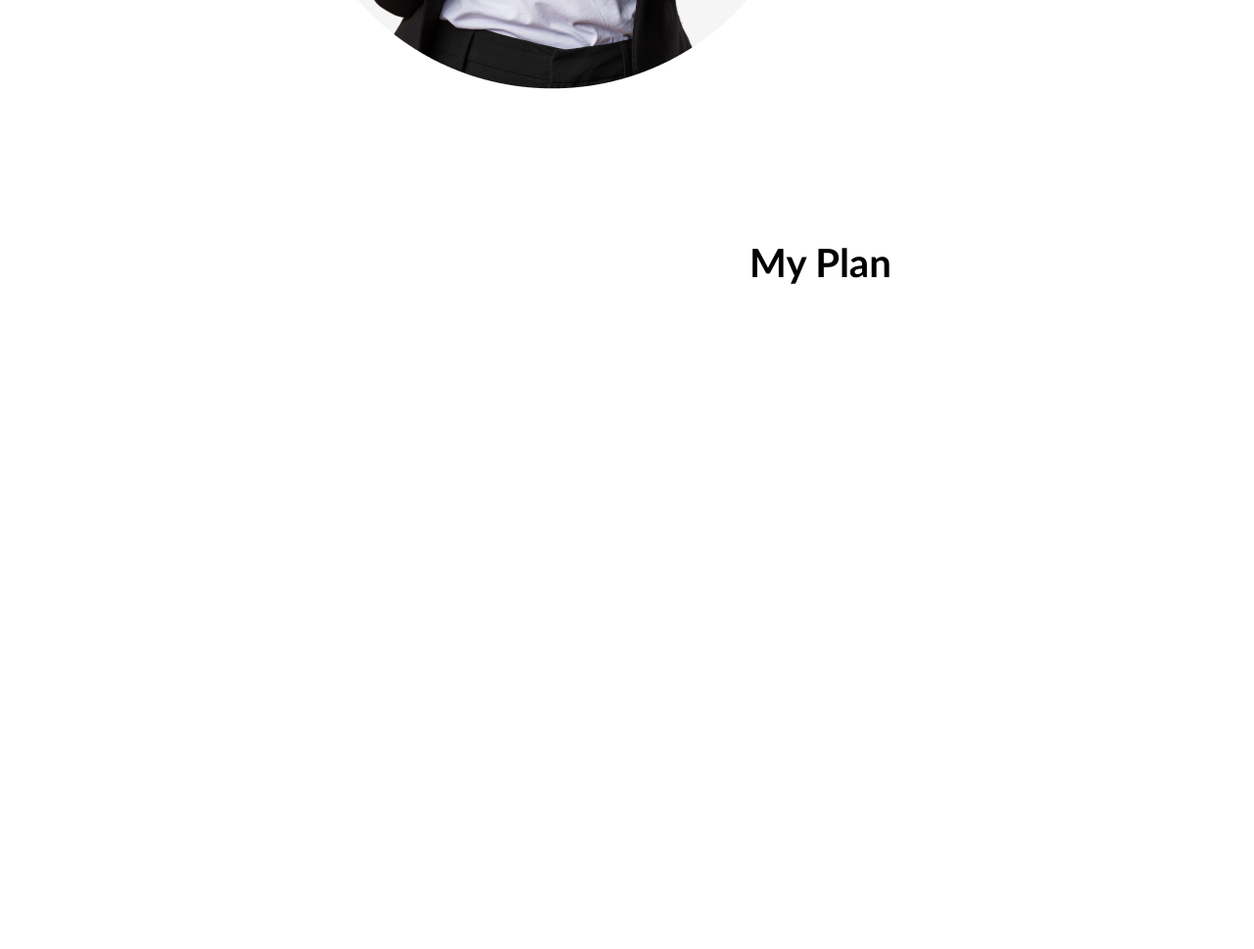
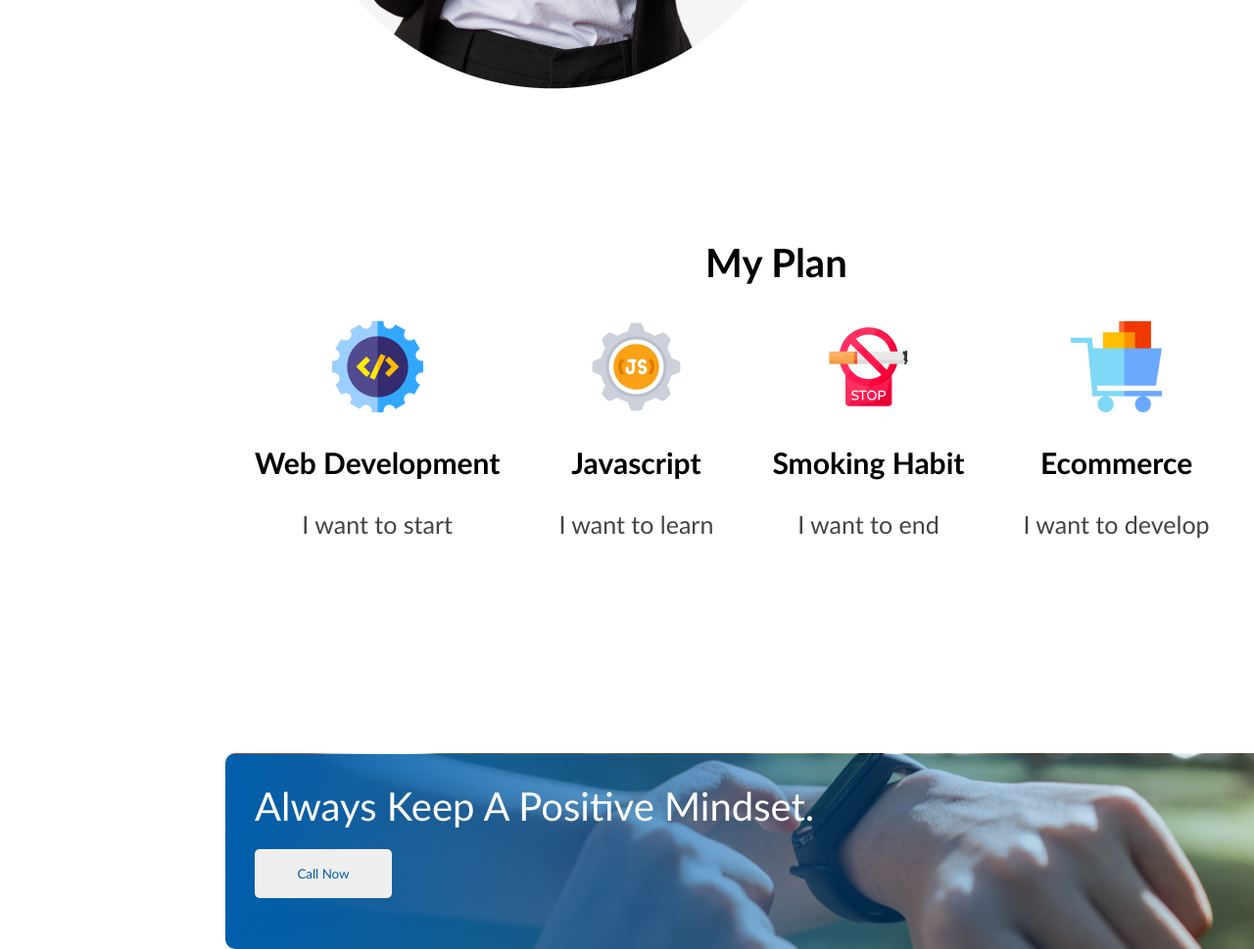
Before and after one commit to farhanthegreat/first-assignment, a plain HTML site: page index.html in a window 1280 px wide. Shown: the part 1581-2550 px from the top of the page at 98% size. Before the commit the page ends 1873 px from the top, so only its background shows below. Drawn offline with Linux system fonts and the light colour scheme.

Commit message:
more main added

```diff
--- a/index.html
+++ b/index.html
@@ -43,10 +43,49 @@
                 </div>
 
             </section>
+
             <!-- plan part -->
-            <h2 style="position: absolute; width: 179px; height: 47px; left: 765px; top: 1792px; font-size: 40px; font-weight: 700px;">My Plan</h2>
+
+            <h2 style="position: absolute; width: 179px; height: 47px; left: 720px; top: 1792px; font-size: 40px; font-weight: 700px; margin-bottom: 50px;">My Plan</h2>
+        </section>
+
+        <section class="plans">
+            <div class="plans-element">
+                <img src="images/icons/web.png" alt="">
+                <p class="plan-title">Web Development</p>
+                <p class="plan-description">I want to start</p>
+            </div>
+            <div class="plans-element">
+                <img src="images/icons/js.png" alt="">
+                <p class="plan-title">Javascript</p>
+                <p class="plan-description">I want to learn</p>
+            </div>
+            <div class="plans-element">
+                <img src="images/icons/smoke.png" alt="">
+                <p class="plan-title">Smoking Habit</p>
+                <p class="plan-description">I want to end</p>
+            </div>
+            <div class="plans-element">
+                <img src="images/icons/ecom.png" alt="">
+                <p class="plan-title">Ecommerce</p>
+                <p class="plan-description">I want to develop</p>
+            </div>
+        </section>
+
+        <!-- image-part -->
+
+        <section class="img-bg">
+            <p class="image-text">Always Keep A Positive Mindset.</p>
+            <button class="image-button" type="submit">Call Now</button>
         </section>
 
     </main>
+
+    <!-- footer  -->
+
+
+    <footer>
+
+    </footer>
 </body>
 </html>
--- a/styles/assignment.css
+++ b/styles/assignment.css
@@ -89,3 +89,62 @@ main .list-align {
     list-style-type: none;
     color: #444343;
 }
+
+/* plan styles */
+.plans {
+    display: flex;
+    position: absolute;
+    width: 1141px;
+    height: 202.96px;
+    left: 230px;
+    top: 1889px;
+}
+.plans .plans-element {
+    text-align: center;
+    margin: 20px 30px;
+}
+.plans div .plan-title {
+    text-align: center;
+    font-weight: 700;
+    font-size: 30px;
+}
+.plan-description {
+    text-align: center;
+    font-weight: 500;
+    font-size: 25px;
+    color:#444343;
+}
+
+/* image style */
+
+.img-bg {
+    background-image:url('../images/gradient1.png'), url('../images/watch.png');
+    background-repeat:no-repeat, no-repeat;
+    background-position: top, left;
+    margin: 130px 230px 130px 0px;
+    position: absolute;
+    width: 1140px;
+    height: 200px;
+    left: 230px;
+    top: 2220px;
+    border-radius: 10px;
+}
+
+.image-text {
+    color: white;
+    font-size: 40px;
+    font-weight: 700px;
+    margin: 30px 0px 0px 30px;
+}
+
+.image-button {
+    width: 140px;
+    height: 50px;
+    border: none;
+    color: #005FAC;
+    margin-left: 30px;
+    margin-top: 20px;
+    border-radius: 5px;
+}
+
+/* footer style */
```
